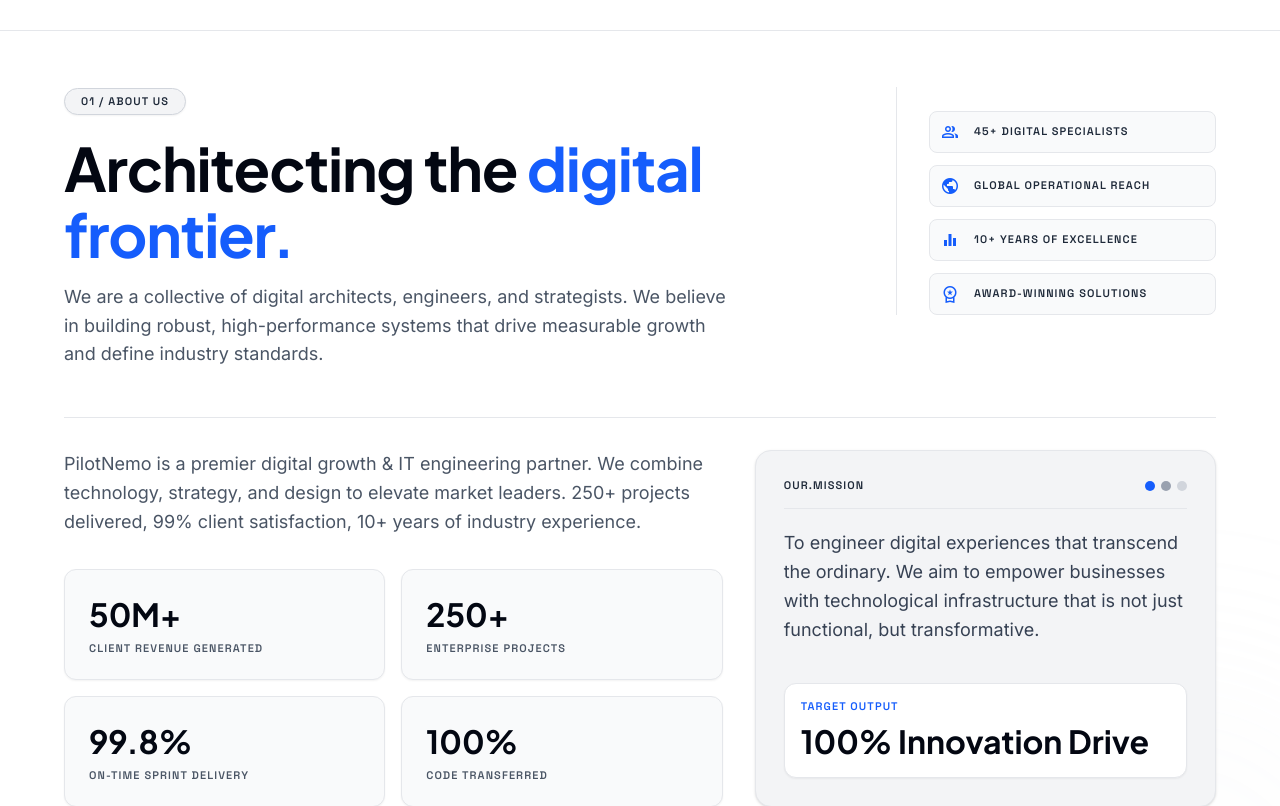
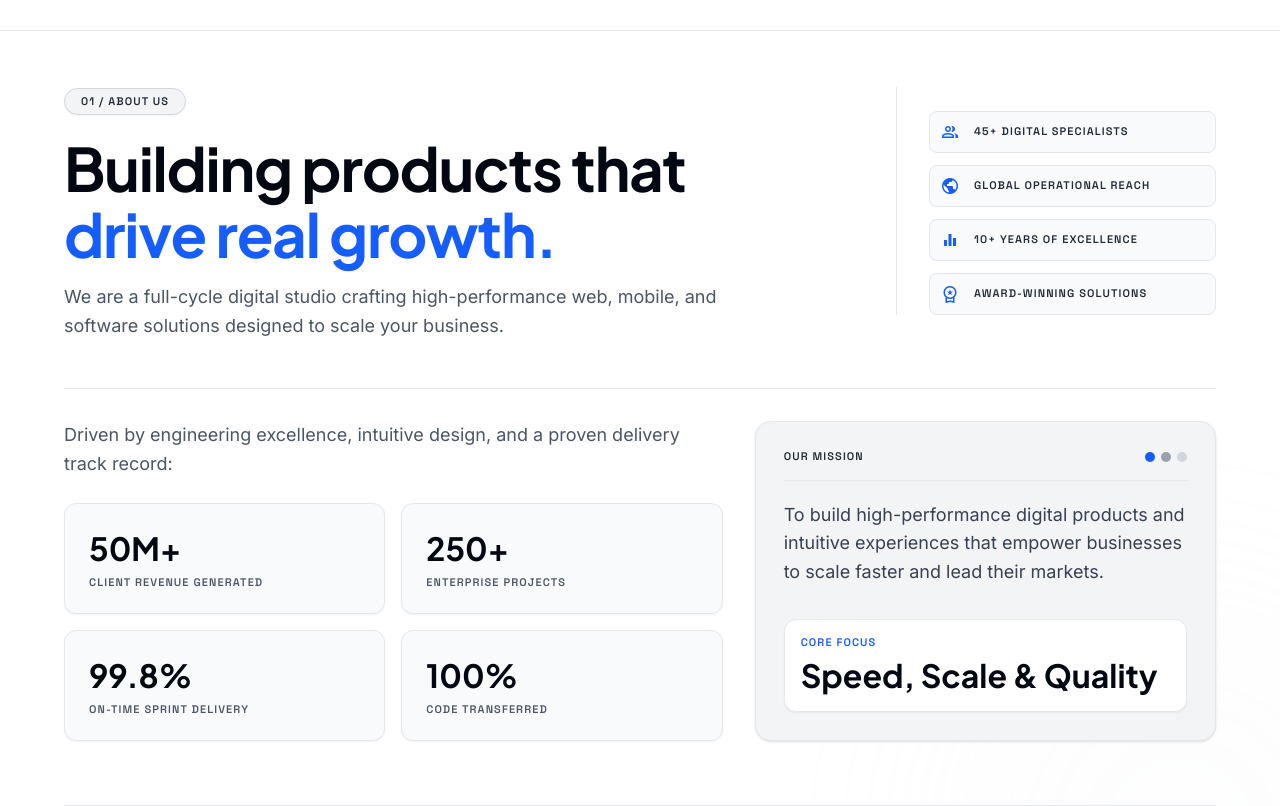
Before and after one commit to pilotnemo897-source/PilotNemo_Landing, a React (Vite) app: page / in a window 1280 px wide. Shown: the part 660-1466 px from the top of the page. Built offline with nearby package versions, Linux system fonts and the light colour scheme.

Commit message:
feat: add AboutSection component displaying company stats and mission statement

```diff
--- a/src/components/AboutSection.tsx
+++ b/src/components/AboutSection.tsx
@@ -38,11 +38,11 @@
               01 / ABOUT US
             </div>
             <h2 className="font-headline-lg text-4xl sm:text-6xl font-extrabold tracking-tight leading-[1.05] text-gray-950 mb-4">
-              Architecting the{' '}
-              <span className="text-blue-600">digital frontier.</span>
+              Building products that{' '}
+              <span className="text-blue-600">drive real growth.</span>
             </h2>
-            <p className="font-body-lg text-lg text-gray-600 leading-relaxed max-w-2xl font-normal">
-              We are a collective of digital architects, engineers, and strategists. We believe in building robust, high-performance systems that drive measurable growth and define industry standards.
+            <p className="font-body-lg text-base sm:text-lg text-gray-600 leading-relaxed max-w-2xl font-normal">
+              We are a full-cycle digital studio crafting high-performance web, mobile, and software solutions designed to scale your business.
             </p>
           </motion.div>
 
@@ -71,8 +71,8 @@
         <div className="grid grid-cols-1 lg:grid-cols-12 gap-8 mb-16 pt-8 border-t border-gray-200">
           {/* Left: Overview & Stats Grid */}
           <div className="lg:col-span-7">
-            <p className="font-body-lg text-lg text-gray-600 leading-relaxed mb-8">
-              PilotNemo is a premier digital growth & IT engineering partner. We combine technology, strategy, and design to elevate market leaders. 250+ projects delivered, 99% client satisfaction, 10+ years of industry experience.
+            <p className="font-body-lg text-base sm:text-lg text-gray-600 leading-relaxed mb-6 font-medium">
+              Driven by engineering excellence, intuitive design, and a proven delivery track record:
             </p>
             <div className="grid grid-cols-2 gap-4">
               {mainStats.map((stat, idx) => (
@@ -107,7 +107,7 @@
             >
               <div className="flex justify-between items-center mb-5 border-b border-gray-200 pb-4">
                 <span className="font-label-technical text-xs font-bold tracking-widest uppercase text-gray-800">
-                  OUR.MISSION
+                  OUR MISSION
                 </span>
                 <div className="flex gap-1.5">
                   <div className="w-2.5 h-2.5 rounded-full bg-blue-600" />
@@ -115,15 +115,15 @@
                   <div className="w-2.5 h-2.5 rounded-full bg-gray-300" />
                 </div>
               </div>
-              <p className="font-body-lg text-lg sm:text-xl font-medium leading-relaxed mb-8 text-gray-700 flex-grow">
-                To engineer digital experiences that transcend the ordinary. We aim to empower businesses with technological infrastructure that is not just functional, but transformative.
+              <p className="font-body-lg text-base sm:text-lg font-medium leading-relaxed mb-6 text-gray-700 flex-grow">
+                To build high-performance digital products and intuitive experiences that empower businesses to scale faster and lead their markets.
               </p>
               <div className="border border-gray-200 bg-white p-4 rounded-xl shadow-xs">
-                <div className="font-label-technical text-xs font-bold tracking-widest uppercase text-blue-600 mb-2">
-                  TARGET OUTPUT
+                <div className="font-label-technical text-xs font-bold tracking-widest uppercase text-blue-600 mb-1.5">
+                  CORE FOCUS
                 </div>
-                <div className="font-headline-md text-2xl font-extrabold text-gray-950">
-                  100% Innovation Drive
+                <div className="font-headline-md text-xl sm:text-2xl font-extrabold text-gray-950">
+                  Speed, Scale & Quality
                 </div>
               </div>
             </motion.div>
```
